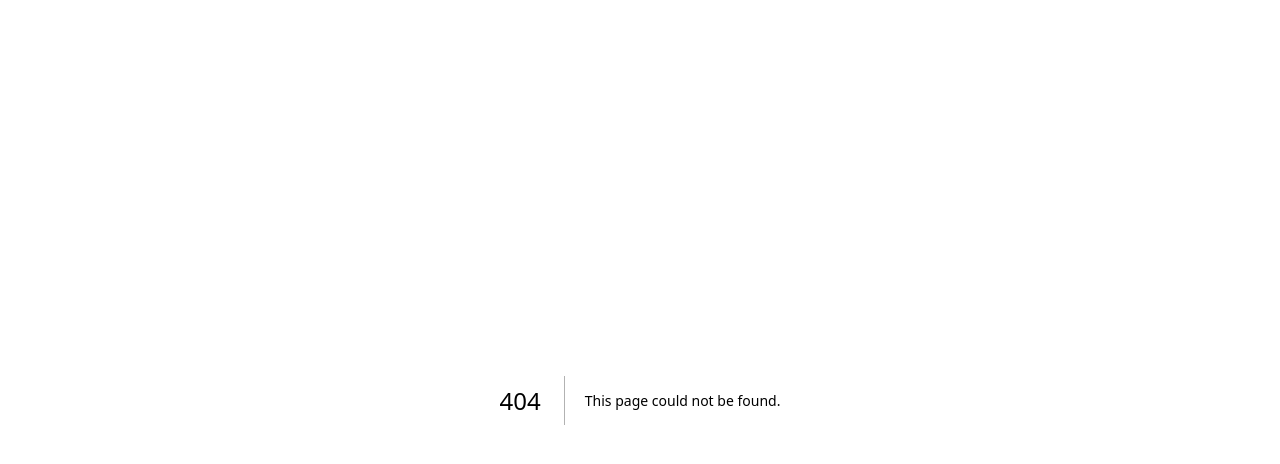
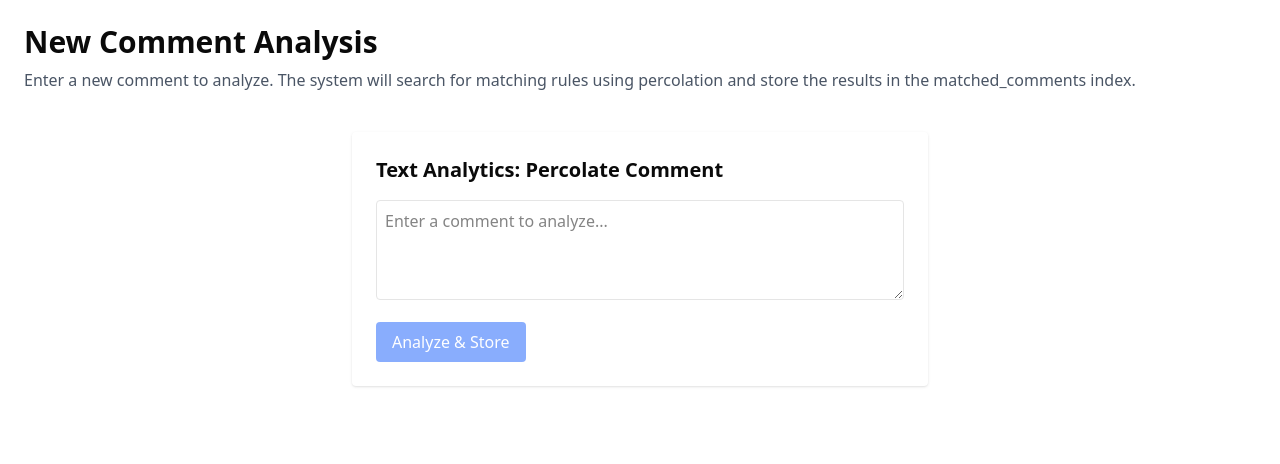
Before and after one commit to BhaskaranR/es-analytics-ux, a Next.js app: page /newComment in a window 1280 px wide. Before the commit this address had no page. Shown: the top 464 px of the page. Built offline with nearby package versions, Linux system fonts and the light colour scheme.

Commit message:
analytics input page

```diff
--- a/src/app/components/TextAnalyticsInputPage.tsx
+++ b/src/app/components/TextAnalyticsInputPage.tsx
@@ -1,18 +1,22 @@
 'use client';
 
-import React, { useEffect, useState } from 'react';
+import React, { useState } from 'react';
 
-import { makeRequest } from '../../utils/api';
+import { callElasticsearch } from '@/lib/elasticsearch';
+
 import { toast } from 'sonner';
-
-const ELASTIC_URL = 'http://<elasticsearch-host>:9200'; // Replace with your ES host
 
 interface RuleMatch {
     _id: string;
     _score: number;
     _source?: {
         topic?: string;
+        description?: string;
+        query?: any;
         [key: string]: any;
+    };
+    highlight?: {
+        comment_text?: string[];
     };
 }
 
@@ -22,101 +26,160 @@ interface StoreResult {
     status: string;
 }
 
+// Extract matched terms from the query structure
+function extractMatchedTerms(ruleSource: any): string[] {
+    if (ruleSource.query?.intervals?.comment_text?.all_of?.intervals) {
+        return ruleSource.query.intervals.comment_text.all_of.intervals
+            .map((interval: any) => interval.match?.query)
+            .filter(Boolean);
+    }
+
+    return [];
+}
+
 export default function TextAnalyticsInputPage() {
     const [comment, setComment] = useState('');
     const [loading, setLoading] = useState(false);
     const [matchedRules, setMatchedRules] = useState<RuleMatch[]>([]);
     const [results, setResults] = useState<StoreResult[]>([]);
-    const [error, setError] = useState('');
 
-    // Example useEffect with toast error handling
-    useEffect(() => {
-        const fetchInitialData = async () => {
-            try {
-                const result = await makeRequest<any>({
-                    endpoint: '/api/initial-data',
-                    method: 'GET',
-                    authToken: 'your-auth-token' // optional
-                });
+    // Store a single match in matched_comments index
+    async function storeMatch(match: RuleMatch, commentText: string): Promise<StoreResult> {
+        const ruleSource = match._source || {};
+        const highlightedText = match.highlight?.comment_text?.[0] || commentText;
+        const matchedTerms = extractMatchedTerms(ruleSource);
 
-                if (result.ok) {
-                    console.log('Data loaded successfully:', result.data);
-                } else {
-                    // Show error toast with actual error message from API
-                    const errorMessage = result.error.message || 'Unknown error occurred';
-                    const errorDetails = result.error.details
-                        ? Object.entries(result.error.details)
-                              .map(([key, value]) => `${key}: ${value}`)
-                              .join(', ')
-                        : undefined;
+        // Extract max_gaps and ordered from the query
+        const maxGaps = ruleSource.query?.intervals?.comment_text?.all_of?.intervals?.[0]?.match?.max_gaps || 0;
+        const ordered = ruleSource.query?.intervals?.comment_text?.all_of?.ordered || false;
 
-                    toast.error(`Request failed: ${errorMessage}`, {
-                        description: errorDetails || 'Please try again later.',
-                        duration: 5000
-                    });
-                }
-            } catch (err) {
-                // Handle unexpected errors
-                toast.error('Network error occurred', {
-                    description: 'Please check your connection and try again.',
-                    duration: 5000
-                });
-            }
+        // Create document to store in matched_comments index
+        const doc = {
+            rule_id: match._id,
+            comment_text: commentText,
+            topic: ruleSource.topic || 'Unknown',
+            description: ruleSource.description || '',
+            score: match._score || 0,
+            matched_terms: matchedTerms,
+            max_gaps: maxGaps,
+            ordered: ordered,
+            highlighted_text: highlightedText,
+            timestamp: new Date().toISOString()
         };
 
-        fetchInitialData();
-    }, []);
+        // Store each match as a separate document in matched_comments index
+        const postData = await callElasticsearch({
+            endpoint: '/matched_comments/_doc',
+            method: 'POST',
+            body: doc
+        });
+
+        // Check for errors
+        if (postData.error) {
+            throw new Error(postData.error.reason || 'Failed to store match');
+        }
+
+        return {
+            rule_id: match._id,
+            topic: ruleSource.topic || 'Unknown',
+            status: postData.result || 'created'
+        };
+    }
 
     async function handleSubmit(e: React.FormEvent<HTMLFormElement>) {
         e.preventDefault();
         setLoading(true);
         setMatchedRules([]);
         setResults([]);
-        setError('');
+
         try {
-            // 1. Percolate: Find matching rules
-            const percolateRes = await fetch(`${ELASTIC_URL}/comment_rules/_search`, {
+            // 1. Percolate: Find matching rules using percolation query
+            const percolateData = await callElasticsearch({
+                endpoint: '/comment_rules/_search',
                 method: 'POST',
-                headers: { 'Content-Type': 'application/json' },
-                body: JSON.stringify({
+                body: {
                     query: {
                         percolate: {
                             field: 'query',
-                            document: { comment_text: comment }
+                            document: {
+                                comment_text: comment
+                            }
+                        }
+                    },
+                    highlight: {
+                        fields: {
+                            comment_text: {
+                                pre_tags: ['<mark>'],
+                                post_tags: ['</mark>'],
+                                fragment_size: 150,
+                                number_of_fragments: 3
+                            }
                         }
                     }
-                })
+                }
             });
-            const percolateData = await percolateRes.json();
+
+            // Check if there's an error in the response
+            if (percolateData.error) {
+                throw new Error(percolateData.error.reason || 'Percolation query failed');
+            }
+
             const matches: RuleMatch[] = percolateData.hits?.hits || [];
             setMatchedRules(matches);
 
-            // 2. For each match, POST to matched_comments/_doc (flat)
+            if (matches.length === 0) {
+                toast.info('No matching rules found', {
+                    description: 'This comment did not match any rules.',
+                    duration: 3000
+                });
+                setLoading(false);
+
+                return;
+            }
+
+            // 2. Loop through each match and store in matched_comments index
             const postResults: StoreResult[] = [];
+
             for (const match of matches) {
-                const doc = {
-                    rule_id: match._id,
-                    comment_text: comment,
-                    topic: match._source?.topic,
-                    score: match._score,
-                    matched_terms: [], // You may want to extract matched terms if available
-                    timestamp: new Date().toISOString()
-                };
-                const postRes = await fetch(`${ELASTIC_URL}/matched_comments/_doc`, {
-                    method: 'POST',
-                    headers: { 'Content-Type': 'application/json' },
-                    body: JSON.stringify(doc)
-                });
-                const postData = await postRes.json();
-                postResults.push({
-                    rule_id: match._id,
-                    topic: match._source?.topic,
-                    status: postData.result || postData
+                try {
+                    const result = await storeMatch(match, comment);
+                    postResults.push(result);
+                } catch (matchError: any) {
+                    console.error(`Error storing match for rule ${match._id}:`, matchError);
+                    postResults.push({
+                        rule_id: match._id,
+                        topic: match._source?.topic || 'Unknown',
+                        status: `Error: ${matchError.message || 'Failed to store'}`
+                    });
+                }
+            }
+
+            setResults(postResults);
+
+            // Show success toast
+            const successCount = postResults.filter((r) => !r.status.startsWith('Error')).length;
+            if (successCount > 0) {
+                toast.success(`Successfully stored ${successCount} match${successCount > 1 ? 'es' : ''}`, {
+                    description: `Found ${matches.length} matching rule${matches.length > 1 ? 's' : ''} and stored in matched_comments index.`,
+                    duration: 5000
                 });
             }
-            setResults(postResults);
-        } catch (err) {
-            setError('Error during percolation or storing matched comments.');
+
+            // Show warnings for any failures
+            const errorCount = postResults.filter((r) => r.status.startsWith('Error')).length;
+            if (errorCount > 0) {
+                toast.warning(`Failed to store ${errorCount} match${errorCount > 1 ? 'es' : ''}`, {
+                    description: 'Some matches could not be stored. Please check the details below.',
+                    duration: 5000
+                });
+            }
+        } catch (err: any) {
+            console.error('Error during percolation or storing:', err);
+            const errorMessage = err.message || 'An error occurred during percolation or storing matched comments.';
+            toast.error('Operation failed', {
+                description: errorMessage,
+                duration: 5000
+            });
         } finally {
             setLoading(false);
         }
@@ -140,7 +203,6 @@ export default function TextAnalyticsInputPage() {
                     {loading ? 'Analyzing...' : 'Analyze & Store'}
                 </button>
             </form>
-            {error && <div className='mt-4 text-red-500'>{error}</div>}
             {matchedRules.length > 0 && (
                 <div className='mt-6'>
                     <h3 className='mb-2 font-semibold'>Matched Rules:</h3>
@@ -161,7 +223,9 @@ export default function TextAnalyticsInputPage() {
                         {results.map((res, idx) => (
                             <li key={idx}>
                                 Rule <span className='font-mono'>{res.rule_id}</span> ({res.topic}):{' '}
-                                <span className='text-green-600'>{res.status}</span>
+                                <span className={res.status.startsWith('Error') ? 'text-red-600' : 'text-green-600'}>
+                                    {res.status}
+                                </span>
                             </li>
                         ))}
                     </ul>
--- a/src/app/components/TextAnalyticsPage.tsx
+++ b/src/app/components/TextAnalyticsPage.tsx
@@ -257,19 +257,6 @@ export default function TextAnalyticsPage({ initialTopics = [] }: TextAnalyticsP
 
     const handleTopicChange = async (newTopic: string) => {
         console.log('Topic changed from', selectedTopic, 'to', newTopic);
-
-        // Validate that the new topic exists in available topics
-        const topicExists = initialTopics.find((t: Topic) => t.id === newTopic);
-        if (!topicExists) {
-            console.warn(
-                `Topic "${newTopic}" not found in available topics:`,
-                initialTopics.map((t) => t.id)
-            );
-
-            return;
-        }
-
-        // Set loading state and update selected topic immediately
         setIsLoadingTopic(true);
         setSelectedTopic(newTopic);
 
--- /dev/null
+++ b/src/app/newComment/page.tsx
@@ -0,0 +1,16 @@
+import TextAnalyticsInputPage from '../components/TextAnalyticsInputPage';
+
+export default function ExamplesPage() {
+    return (
+        <div className='container mx-auto p-6'>
+            <div className='mb-6'>
+                <h1 className='text-3xl font-bold'>New Comment Analysis</h1>
+                <p className='mt-2 text-gray-600'>
+                    Enter a new comment to analyze. The system will search for matching rules using percolation and
+                    store the results in the matched_comments index.
+                </p>
+            </div>
+            <TextAnalyticsInputPage />
+        </div>
+    );
+}
```
